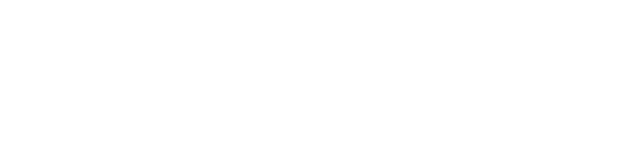
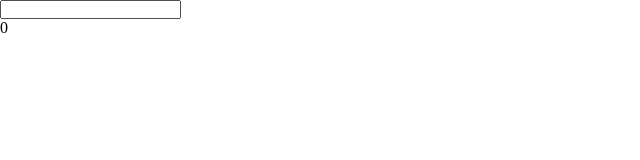
Before and after one commit to acciojob/gre-essay-tool-krunal1Solanki, a website: page main.html in a window 1280 px wide. Shown: the whole page, without its empty margins (0-640 px from the left). Drawn offline with Linux system fonts and the light colour scheme.

Commit message:
created a submission

```diff
--- a/main.html
+++ b/main.html
@@ -7,7 +7,8 @@
 </head>
 
 <body>
-	<!-- the entire body must be written by student -->
+	<input type=text>
+	<div></div>
     <script type="text/javascript" src="./script.js">
 </script>
 
--- a/script.js
+++ b/script.js
@@ -1 +1,7 @@
 //your code here
+setInterval(() => {
+  let a = fun(document.getElementsByTagName("input")[0]);
+  document.getElementsByTagName("div")[0].innerHTML = a;
+}, 10);
+
+fun = (e) => e.value.length;
--- a/styles.css
+++ b/styles.css
@@ -1,2 +1,9 @@
 
 /* Your CSS Code here. */
+* {
+	padding: 0;
+	margin: 0;
+}
+div {
+	font: bold;
+}
```
